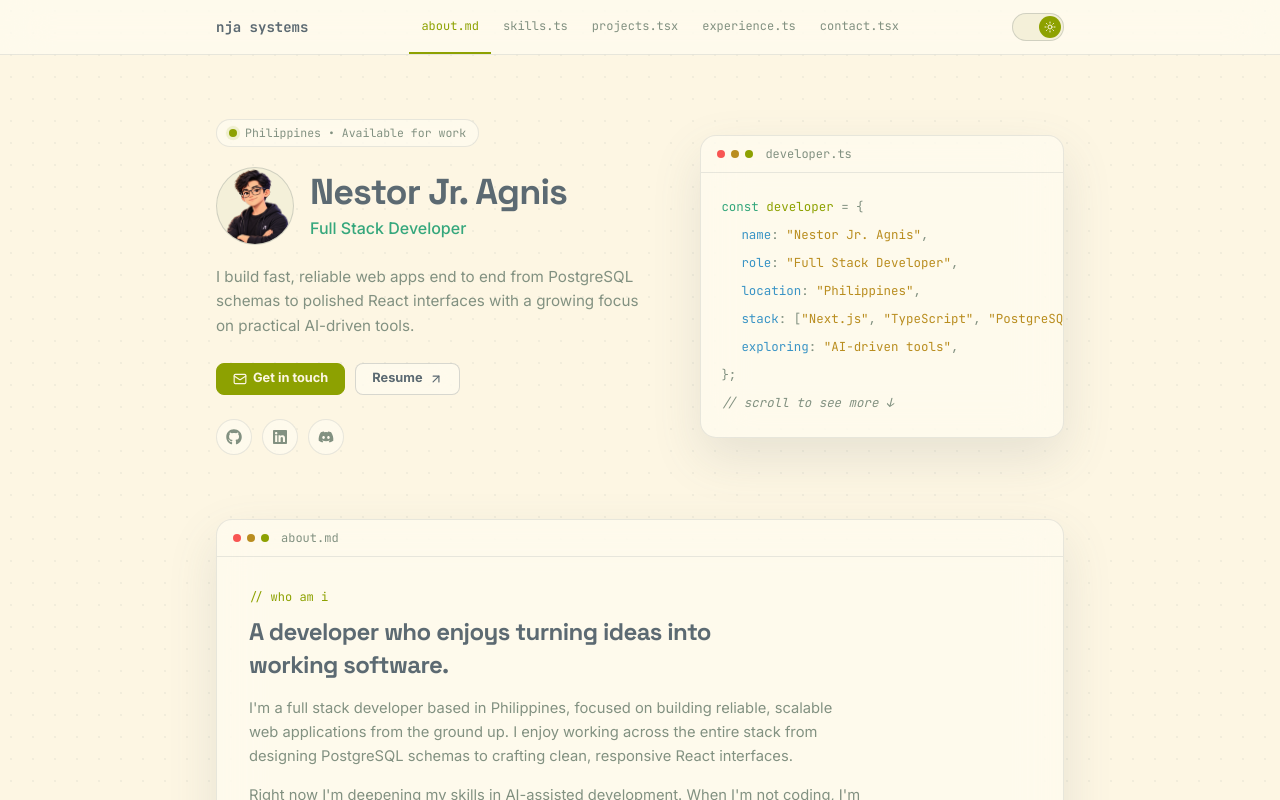
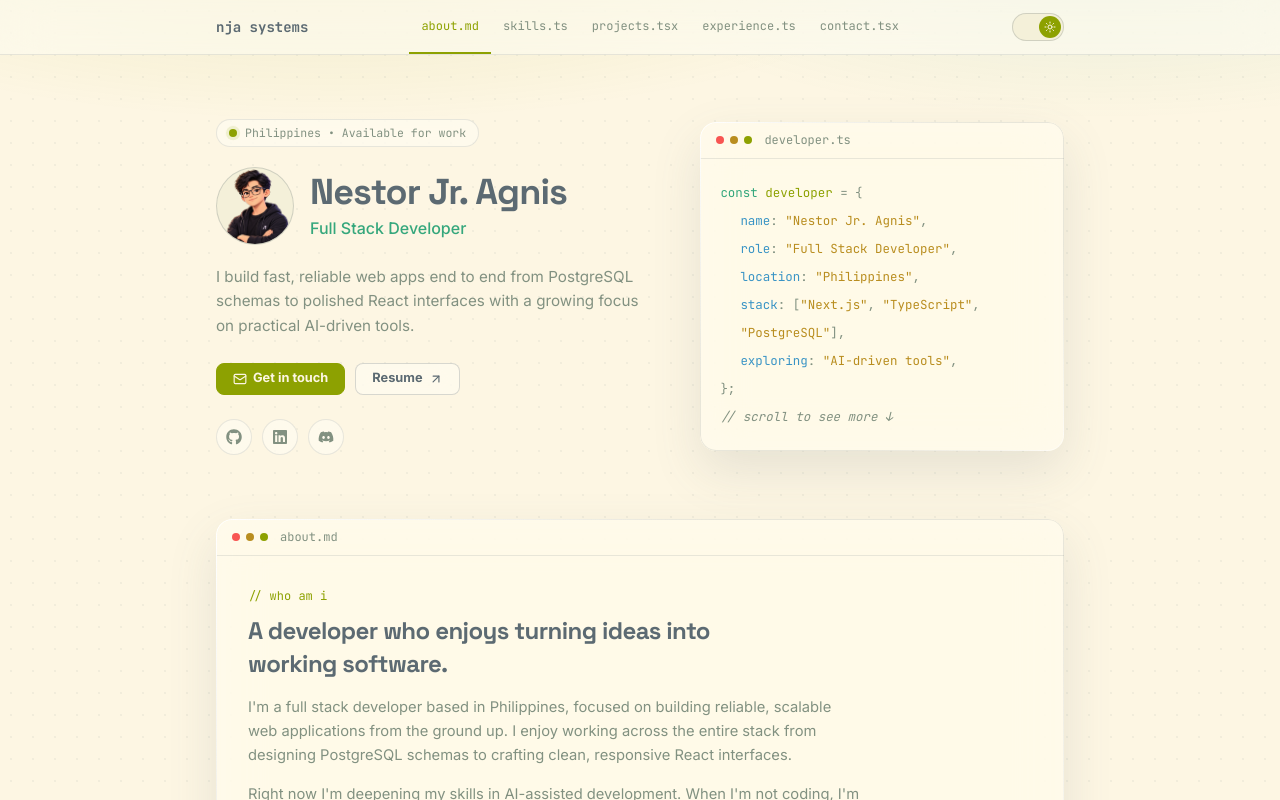
Before and after one commit to sgxtract/hushgrove, a Next.js app: page / in a window 1280 px wide. Shown: the top 800 px of the page. Built offline with nearby package versions, Linux system fonts and the light colour scheme.

Commit message:
fix(glass): replace sheen with liquid-glass rim and calm top glow (#4)

```diff
--- a/app/globals.css
+++ b/app/globals.css
@@ -15,6 +15,10 @@
   --muted: #9da9a0;
   --shadow: rgb(0 0 0 / 0.28);
   --texture: rgb(211 198 170 / 0.05);
+
+  /* Glass rim: where light catches the edge */
+  --rim-strong: rgb(255 255 255 / 0.3);
+  --rim-soft: rgb(255 255 255 / 0.1);
 
   --green: #a7c080;
   --aqua: #83c092;
@@ -34,6 +38,9 @@
   --muted: #829181;
   --shadow: rgb(92 106 114 / 0.14);
   --texture: rgb(92 106 114 / 0.07);
+
+  --rim-strong: rgb(255 255 255 / 1);
+  --rim-soft: rgb(255 255 255 / 0.6);
 
   --green: #8da101;
   --aqua: #35a77c;
@@ -65,6 +72,7 @@
   --shadow-glass: 0 20px 50px var(--shadow);
 }
 
+/* ---------- Static tokens ---------- */
 @theme {
   --animate-float-in: float-in 0.7s ease both;
 
@@ -104,6 +112,7 @@
   }
 }
 
+/* ---------- Custom utilities ---------- */
 @utility no-scrollbar {
   scrollbar-width: none;
 
@@ -111,3 +120,46 @@
     display: none;
   }
 }
+
+/* Soft glow at the top of the screen */
+@utility bg-glow {
+  background:
+    radial-gradient(
+      60% 60% at 30% 0%,
+      color-mix(in oklab, var(--green) 14%, transparent),
+      transparent 70%
+    ),
+    radial-gradient(
+      45% 45% at 80% 10%,
+      color-mix(in oklab, var(--aqua) 10%, transparent),
+      transparent 70%
+    );
+}
+
+/* Liquid-glass rim: a gradient border that catches light at the top-left */
+@utility glass-rim {
+  position: relative;
+
+  &::before {
+    content: "";
+    position: absolute;
+    inset: 0;
+    border-radius: inherit;
+    padding: 1px;
+    background: linear-gradient(
+      135deg,
+      var(--rim-strong),
+      var(--line) 40%,
+      var(--line) 70%,
+      var(--rim-soft)
+    );
+    -webkit-mask:
+      linear-gradient(#000 0 0) content-box,
+      linear-gradient(#000 0 0);
+    -webkit-mask-composite: xor;
+    mask:
+      linear-gradient(#000 0 0) content-box exclude,
+      linear-gradient(#000 0 0);
+    pointer-events: none;
+  }
+}
--- a/app/layout.tsx
+++ b/app/layout.tsx
@@ -4,6 +4,7 @@ import { ThemeProvider } from "@/components/providers/ThemeProvider";
 import "./globals.css";
 
 import { siteConfig } from "@/data/site";
+import { GlowBackground } from "@/components/effects/GlowBackground";
 
 const spaceGrotesk = Space_Grotesk({
   subsets: ["latin"],
@@ -43,6 +44,7 @@ export default function RootLayout({
           defaultTheme="system"
           enableSystem
         >
+          <GlowBackground />
           {children}
         </ThemeProvider>
       </body>
--- /dev/null
+++ b/components/effects/GlowBackground.tsx
@@ -0,0 +1,8 @@
+export function GlowBackground() {
+  return (
+    <div
+      aria-hidden="true"
+      className="bg-glow pointer-events-none fixed -inset-x-[10%] -top-[10%] z-0 h-[60vh]"
+    />
+  );
+}
--- a/components/sections/hero/CodeCard.tsx
+++ b/components/sections/hero/CodeCard.tsx
@@ -49,7 +49,7 @@ export function CodeCard() {
   return (
     <GlassCard className="min-w-0 animate-float-in motion-reduce:animate-none">
       <WindowBar filename="developer.ts" />
-      <pre className="overflow-x-auto p-5 font-mono text-[0.78rem] leading-7">
+      <pre className="whitespace-pre-wrap wrap-break-word p-5 font-mono text-[0.78rem] leading-7">
         <code>
           <span className="block">
             <Token type="keyword">const</Token>{" "}
--- a/components/ui/GlassCard.tsx
+++ b/components/ui/GlassCard.tsx
@@ -8,7 +8,8 @@ export function GlassCard({
   return (
     <div
       className={cn(
-        "overflow-hidden rounded-2xl border border-line bg-card shadow-glass backdrop-blur-xl",
+        "glass-rim overflow-hidden rounded-2xl bg-card shadow-glass",
+        "backdrop-blur-xl backdrop-saturate-150",
         className,
       )}
       {...props}
```
